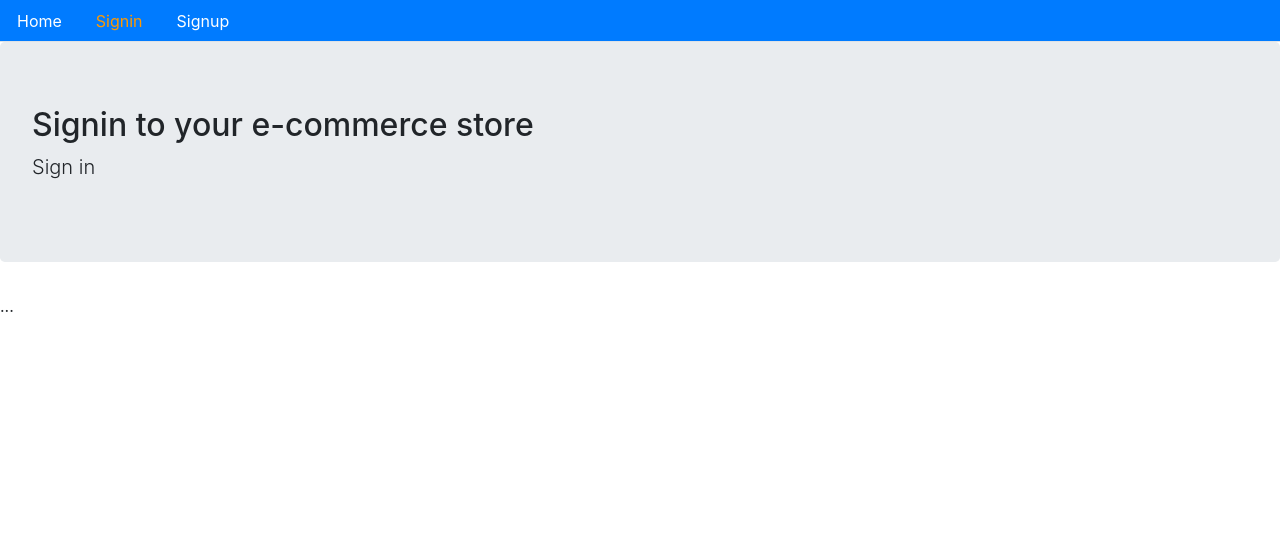
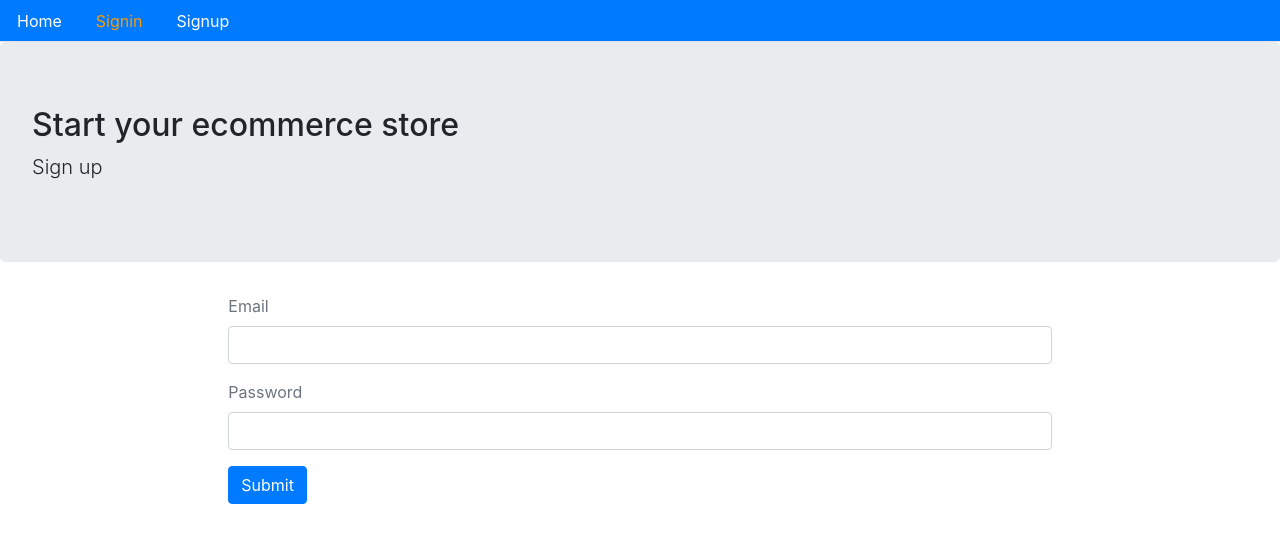
Before and after one commit to litholight/sophiabookstore-front, a React (Create React App) app: page /signin in a window 1280 px wide. Shown: the top 542 px of the page. Built offline with nearby package versions, Linux system fonts and the light colour scheme; no server answers.

Commit message:
user sigin api frontend response

```diff
--- a/src/auth/index.js
+++ b/src/auth/index.js
@@ -1,4 +1,3 @@
-
 import {API} from '../config'
 
 export const signup = (user) => {
@@ -18,3 +17,21 @@
     console.log(err)
   })
 }
+
+export const signin = (user) => {
+  // console.log(name, email, password)
+  return fetch(`${API}/signin`, {
+    method: "POST",
+    headers: {
+      Accept: 'application/json',
+      "Content-Type": "application/json"
+    },
+    body: JSON.stringify(user)
+  })
+  .then(response => {
+    return response.json()
+  })
+  .catch(err => {
+    console.log(err)
+  })
+}
--- a/src/user/Signin.js
+++ b/src/user/Signin.js
@@ -1,10 +1,90 @@
-import React from 'react';
-import Layout from '../core/Layout'
+import React, { useState } from 'react';
+import {Link, Redirect} from 'react-router-dom';
+import Layout from '../core/Layout';
+import {signin} from '../auth';
 
-const Signin = () => (
-  <Layout title="Signin to your e-commerce store" description="Sign in">
-    ...
-  </Layout>
-);
+const Signin = () => {
+  const [values, setValues] = useState({
+    email: '',
+    password: '',
+    error: '',
+    loading: false,
+    redirectToReferrer: false,
+  });
+
+  const {email, password, loading, error, redirectToReferrer} = values
+
+  const handleChange = name => event => {
+    setValues({...values, error: false, [name]: event.target.value})
+  }
+
+  const clickSubmit = (event) => {
+     event.preventDefault();
+     setValues({ ...values, error: false, loading: true })
+     signin({email, password})
+     .then(data => {
+       if(data.error) {
+         setValues({...values, error: data.error, loading: false})
+       } else {
+         setValues({
+           ...values,
+           redirectToReferrer: true
+         })
+       }
+     })
+  }
+
+  const signUpForm = () => (
+    <form>
+      <div className="form-group">
+        <label className="text-muted">Email</label>
+        <input
+          onChange={handleChange('email')}
+            type="email"
+            className="form-control"
+            value={email}
+          ></input>
+      </div>
+      <div className="form-group">
+        <label className="text-muted">Password</label>
+        <input
+          onChange={handleChange('password')}
+          type="password" className="form-control"
+          value={password}
+        ></input>
+      </div>
+      <button onClick={clickSubmit} className="btn btn-primary">Submit</button>
+    </form>
+  )
+
+  const showError = () => (
+    <div className="alert alert-danger" style={{display: error ? '' : 'none'}}>
+      {error}
+    </div>
+  )
+
+  const showLoading = () => (
+    loading && (<div className="alert alert-info"><h2>Loading...</h2></div>)
+  );
+
+  const redirectUser = () => {
+    if (redirectToReferrer) {
+      return <Redirect to="/" />
+    }
+  }
+
+  return (
+    <Layout
+      title="Start your ecommerce store"
+      description="Sign up"
+      className="container col-md-8 offset-md-2"
+    >
+      {showLoading()}
+      {showError()}
+      { signUpForm() }
+      {redirectUser()}
+    </Layout>
+  );
+};
 
 export default Signin;
--- a/src/user/Signup.js
+++ b/src/user/Signup.js
@@ -77,7 +77,7 @@
   )
 
   const showSuccess = () => (
-    <div className="alert alert-danger" style={{display: success ? '' : 'none'}}>
+    <div className="alert alert-success" style={{display: success ? '' : 'none'}}>
       New account is created.  Please <Link to="/signin">Sign in</Link>
     </div>
   );
```
